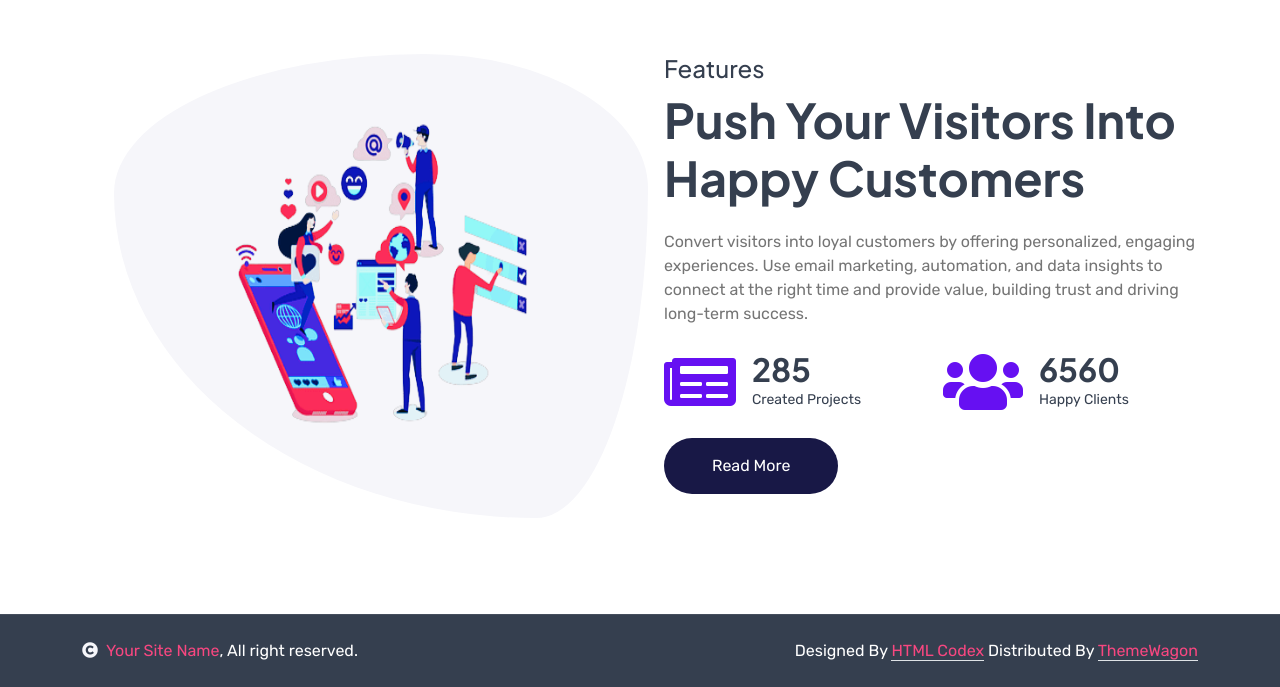
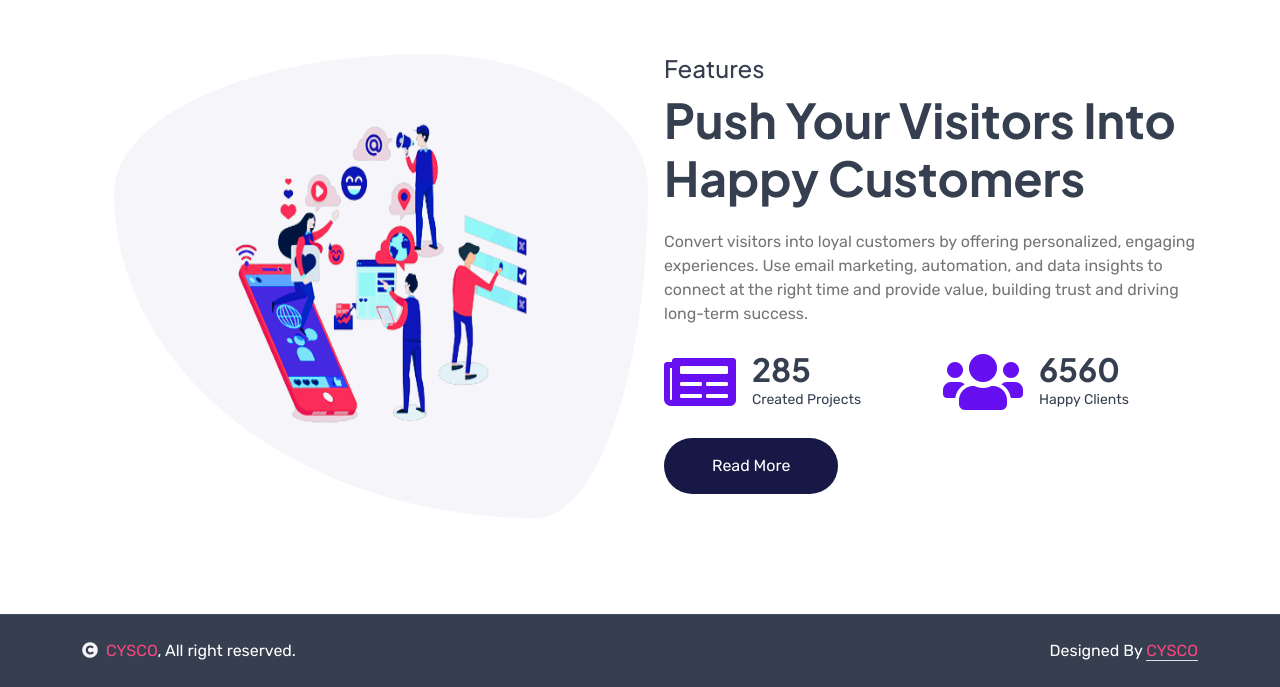
Before and after one commit to codewid-suyash/mail-site, a plain HTML site: page Mailler-main/about.html in a window 1280 px wide. Shown: the part 2189-2876 px from the top of the page. Drawn offline with nearby package versions, Linux system fonts and the light colour scheme.

Commit message:
copyright change

```diff
--- a/Mailler-main/about.html
+++ b/Mailler-main/about.html
@@ -217,16 +217,16 @@
 
         <!-- Copyright Start -->
         <div class="container-fluid copyright py-4">
-            <div class="container">
+            <div class="container ">
                 <div class="row g-4 align-items-center">
                     <div class="col-md-6 text-center text-md-start mb-md-0">
-                        <span class="text-white"><a href="#"><i class="fas fa-copyright text-light me-2"></i>Your Site Name</a>, All right reserved.</span>
+                        <span class="text-white"><a href="https://www.cysco.in/"><i class="fas fa-copyright text-light me-2"></i>CYSCO</a>, All right reserved.</span>
                     </div>
                     <div class="col-md-6 text-center text-md-end text-white">
                         <!--/*** This template is free as long as you keep the below author’s credit link/attribution link/backlink. ***/-->
                         <!--/*** If you'd like to use the template without the below author’s credit link/attribution link/backlink, ***/-->
                         <!--/*** you can purchase the Credit Removal License from "https://htmlcodex.com/credit-removal". ***/-->
-                        Designed By <a class="border-bottom" href="https://htmlcodex.com">HTML Codex</a> Distributed By <a class="border-bottom" href="https://themewagon.com">ThemeWagon</a>
+                        Designed By  <a class="border-bottom" target="_blank" href="https://www.cysco.in/">CYSCO</a>
                     </div>
                 </div>
             </div>
```
Also changed, not shown: Mailler-main/blog.html (+3 -3 lines), Mailler-main/contact.html (+3 -3 lines), Mailler-main/feature.html (+3 -3 lines), Mailler-main/pricing.html (+3 -3 lines), Mailler-main/service.html (+3 -3 lines).
